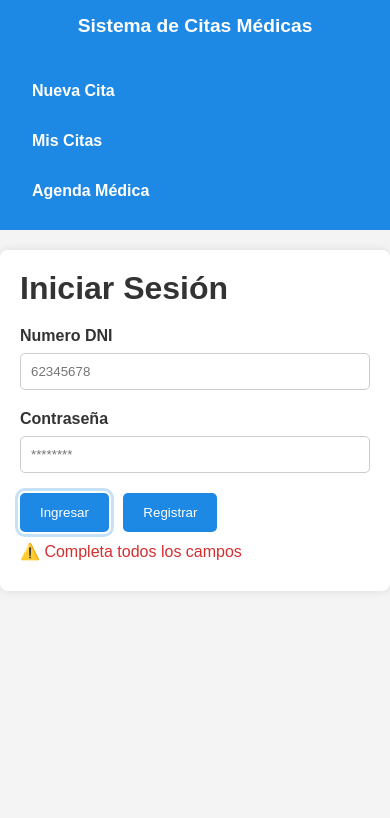
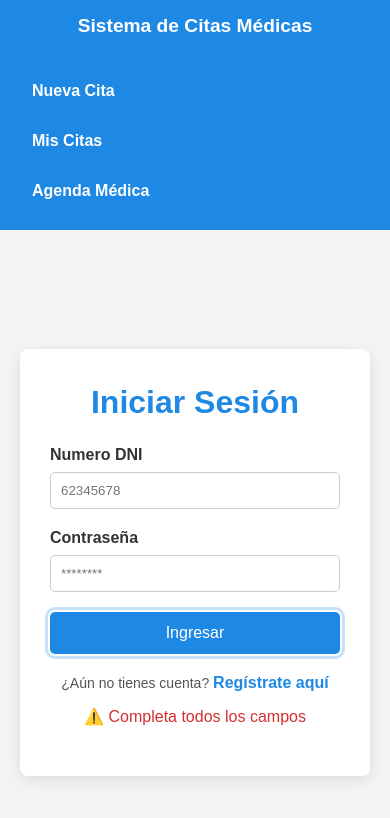
Before and after one commit to Josurpp/Pagina-de-cita-main, a plain HTML site: page perfil.html in a window 390 px wide. Both pictures are taken after a click on the button "Ingresar". Drawn offline with Linux system fonts and the light colour scheme.

Commit message:
cammbios

```diff
--- a/perfil.html
+++ b/perfil.html
@@ -35,28 +35,31 @@
 
 
 
-<div class="container">
-
-
+<div class="login-wrapper">
+    <div class="login-box">
         <h1>Iniciar Sesión</h1>
-
 
         <div class="form-group">
             <label>Numero DNI</label>
             <input type="text" id="dni" placeholder="62345678">
         </div>
 
-
         <div class="form-group">
             <label>Contraseña</label>
             <input type="password" id="password" placeholder="********">
         </div>
 
+        <button onclick="iniciarSesion()">Ingresar</button>
 
-    <button onclick="iniciarSesion()">Ingresar</button>
-    <button onclick="window.open('registro.html', '_self')">Registrar</button>
-    <p id="mensajeError" class="error-message" style="margin-top: 10px; color: #d32f2f; display: none;"></p>
-    <p id="mensajePendiente" class="info-message" style="margin-top: 10px; color: #333;"></p>
+        <div class="registro-link" style="text-align: center; margin-top: 20px;">
+            <span style="font-size: 14px; color: #555;">¿Aún no tienes cuenta? </span>
+            <a href="registro.html" style="color: #1e88e5; text-decoration: none; font-weight: bold;">Regístrate aquí</a>
+        </div>
+
+        <p id="mensajeError" class="error-message" style="margin-top: 15px; color: #d32f2f; display: none; text-align: center;"></p>
+        <p id="mensajePendiente" class="info-message" style="margin-top: 15px; color: #333; text-align: center;"></p>
+    </div>
+</div>
 
 
 </div>
--- a/style.css
+++ b/style.css
@@ -678,3 +678,44 @@ table tr:nth-child(even){
         grid-template-columns:1fr;
     }
 }
+
+/* ===========================
+   LOGIN / REGISTRO CENTRADO
+=========================== */
+.login-wrapper {
+    margin-left: 240px; /* Respeta el espacio del sidebar */
+    display: flex;
+    align-items: center;
+    justify-content: center;
+    min-height: calc(100vh - 120px); /* Centrado vertical restando el header */
+    padding: 20px;
+}
+
+.login-box {
+    background: white;
+    padding: 35px 30px;
+    border-radius: 8px;
+    box-shadow: 0 4px 15px rgba(0,0,0,0.1);
+    width: 100%;
+    max-width: 400px; /* Ancho ideal para que no se vea estirado */
+}
+
+.login-box h1 {
+    text-align: center;
+    margin-bottom: 25px;
+    color: #1e88e5;
+}
+
+.login-box button {
+    width: 100%; /* Hace que el botón ocupe todo el ancho */
+    margin-right: 0;
+    font-size: 16px;
+}
+
+/* Ajuste responsive para celulares */
+@media (max-width: 700px) {
+    .login-wrapper {
+        margin-left: 0;
+        min-height: calc(100vh - 180px);
+    }
+}
```
Also changed, not shown: registro.html (+50 -8 lines). Lines whose indentation alone changed are shown as unchanged.
